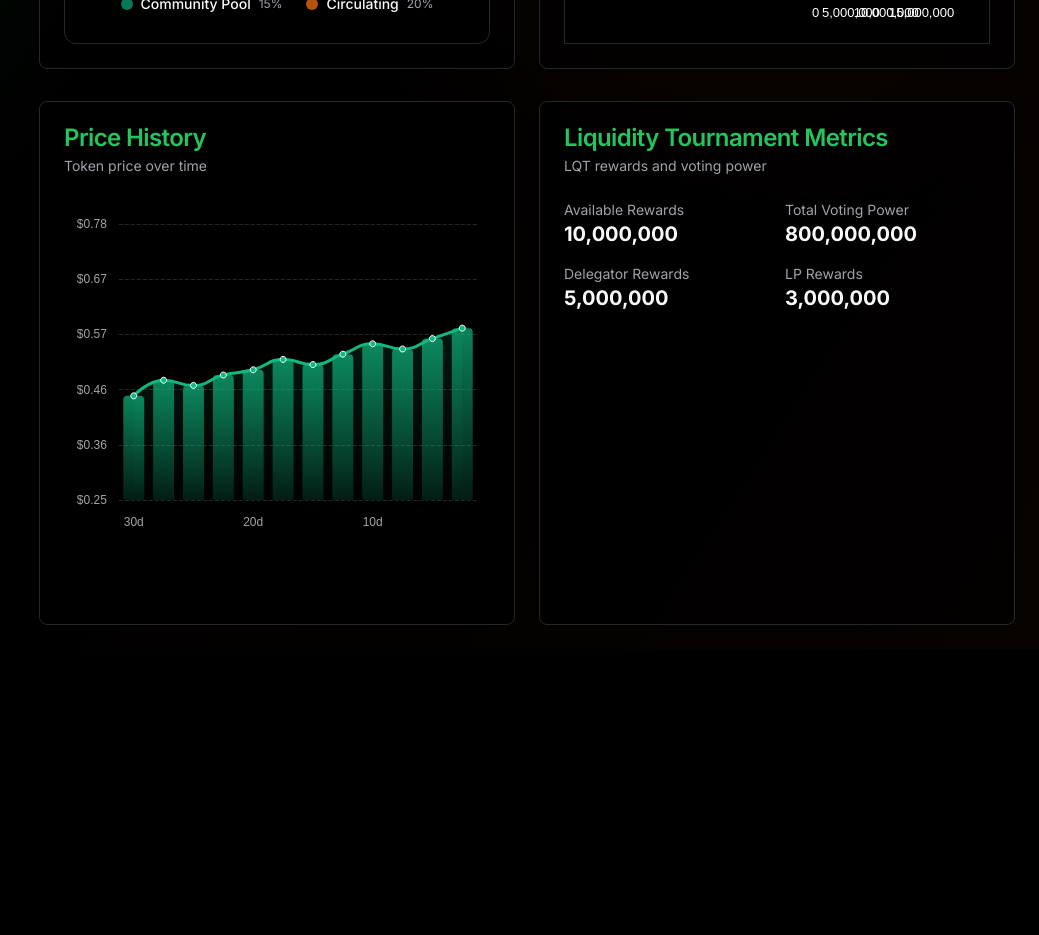
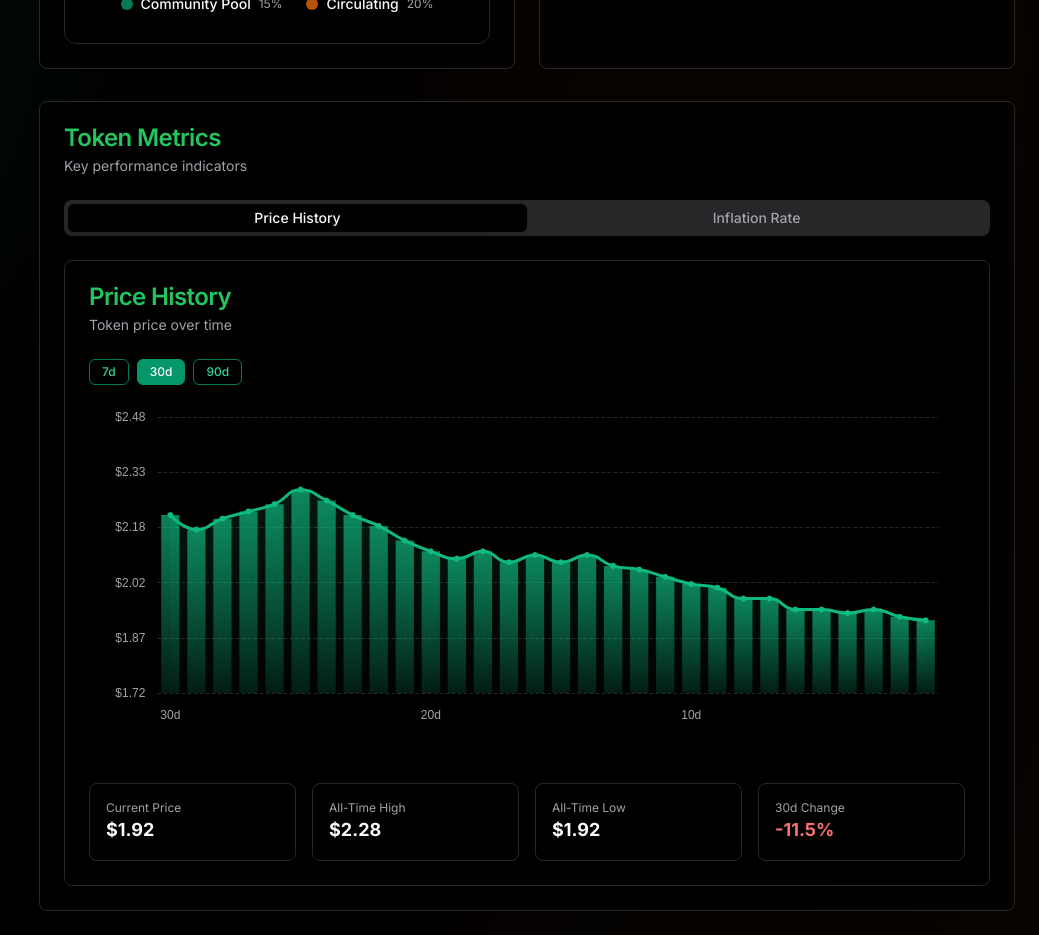
Before and after one commit to penumbra-zone/tokenomics, a Next.js app: page / in a window 1280 px wide. Shown: the part 1320-2255 px from the top of the page, without its empty margins (241-1280 px from the left). Before the commit the page ends 1969 px from the top, so only its background shows below. Built offline with nearby package versions, Linux system fonts and the light colour scheme.

Commit message:
feat: create tabs for metrics

```diff
--- a/src/app/api/price-history/route.ts
+++ b/src/app/api/price-history/route.ts
@@ -1,21 +1,25 @@
 import { NextResponse } from 'next/server';
 
 export async function GET() {
-  // Mock data for now - replace with actual data fetching logic
-  const data = [
-    { date: '2024-01-01', price: 0.45, marketCap: 450000000 },
-    { date: '2024-01-15', price: 0.48, marketCap: 480000000 },
-    { date: '2024-02-01', price: 0.47, marketCap: 470000000 },
-    { date: '2024-02-15', price: 0.49, marketCap: 490000000 },
-    { date: '2024-03-01', price: 0.50, marketCap: 500000000 },
-    { date: '2024-03-15', price: 0.52, marketCap: 520000000 },
-    { date: '2024-04-01', price: 0.51, marketCap: 510000000 },
-    { date: '2024-04-15', price: 0.53, marketCap: 530000000 },
-    { date: '2024-05-01', price: 0.55, marketCap: 550000000 },
-    { date: '2024-05-15', price: 0.54, marketCap: 540000000 },
-    { date: '2024-06-01', price: 0.56, marketCap: 560000000 },
-    { date: '2024-06-15', price: 0.58, marketCap: 580000000 }
-  ];
-
+  // Generate 90 days of daily price history
+  const days = 90;
+  const startDate = new Date();
+  startDate.setDate(startDate.getDate() - (days - 1));
+  let price = 2.0;
+  let marketCap = 200_000_000;
+  const data = [];
+  for (let i = 0; i < days; i++) {
+    // Simulate price with some random walk
+    const change = (Math.random() - 0.5) * 0.08; // up to ±4%
+    price = Math.max(0.5, price + change);
+    marketCap = Math.round(price * 100_000_000 + (Math.random() - 0.5) * 1_000_000);
+    const date = new Date(startDate);
+    date.setDate(startDate.getDate() + i);
+    data.push({
+      date: date.toISOString().slice(0, 10),
+      price: Number(price.toFixed(2)),
+      marketCap,
+    });
+  }
   return NextResponse.json(data);
 }
--- a/src/app/layout.tsx
+++ b/src/app/layout.tsx
@@ -18,6 +18,9 @@ export default function RootLayout({
 }>) {
   return (
     <html lang="en" suppressHydrationWarning>
+      <head>
+        <link rel="icon" href="/favicon.svg" sizes="any" />
+      </head>
       <body
         className={`${inter.className} min-h-screen bg-background text-foreground`}
       >
--- a/src/modules/tokenomics/components/BarLineChart.tsx
+++ b/src/modules/tokenomics/components/BarLineChart.tsx
@@ -2,6 +2,7 @@
 
 import type { EChartsOption } from "echarts";
 import ReactECharts from "echarts-for-react";
+import { useState } from "react";
 
 export interface BarLineChartData {
   x: string;
@@ -19,6 +20,8 @@ interface BarLineChartProps {
   lineColor?: string;
   areaGradientColors?: [string, string];
   minYZero?: boolean;
+  dayOptions?: number[];
+  defaultDays?: number;
 }
 
 export default function BarLineChart({
@@ -32,9 +35,16 @@ export default function BarLineChart({
   lineColor = "#10b981",
   areaGradientColors = ["rgba(16,185,129,0.18)", "rgba(16,185,129,0.01)"],
   minYZero = true,
+  dayOptions = [7, 30, 90],
+  defaultDays = 30,
 }: BarLineChartProps) {
+  const [days, setDays] = useState(defaultDays);
+
+  // Only show the last N days
+  const filteredData = data.slice(-days);
+
   // Dynamic y-axis min/max
-  const values = data.map((item) => item.y);
+  const values = filteredData.map((item) => item.y);
   const minValue = values.length ? Math.min(...values) : 0;
   const maxValue = values.length ? Math.max(...values) : 3;
   const yMin = minYZero
@@ -44,17 +54,18 @@ export default function BarLineChart({
   const interval = (yMax - yMin) / 5;
 
   // X-axis label logic
-  const xAxisLabels =
-    xLabels && xLabels.length === 4
-      ? data.length >= 4
-        ? [
-            data[0].x,
-            data[Math.floor(data.length / 3)].x,
-            data[Math.floor((2 * data.length) / 3)].x,
-            data[data.length - 1].x,
-          ]
-        : data.map((item) => item.x)
-      : undefined;
+  const xAxisLabels = [
+    filteredData[0].x, // leftmost
+    filteredData[Math.floor(filteredData.length / 3)].x,
+    filteredData[Math.floor((2 * filteredData.length) / 3)].x,
+    filteredData[filteredData.length - 1].x, // rightmost
+  ];
+  const xAxisLabelNames = [
+    `${days}d`,
+    `${Math.round((2 * days) / 3)}d`,
+    `${Math.round(days / 3)}d`,
+    "Now",
+  ];
 
   const option: EChartsOption = {
     backgroundColor: "transparent",
@@ -83,19 +94,14 @@ export default function BarLineChart({
     },
     xAxis: {
       type: "category",
-      data: data.map((item) => item.x),
+      data: filteredData.map((item) => item.x),
       axisLabel: {
         color: "#a3a3a3",
         fontSize: 12,
-        formatter: (value: string, idx: number) => {
-          if (xAxisLabels) {
-            if (value === xAxisLabels[0]) return "30d";
-            if (value === xAxisLabels[1]) return "20d";
-            if (value === xAxisLabels[2]) return "10d";
-            if (value === xAxisLabels[3]) return "Now";
-            return "";
-          }
-          return value;
+        formatter: (value: string) => {
+          const idx = xAxisLabels.indexOf(value);
+          if (idx !== -1) return xAxisLabelNames[idx];
+          return "";
         },
         margin: 16,
       },
@@ -128,10 +134,10 @@ export default function BarLineChart({
       {
         name: `${areaLabel} Bars`,
         type: "bar",
-        data: data.map((item) => item.y),
+        data: filteredData.map((item) => item.y),
         barWidth: "70%",
         itemStyle: {
-          borderRadius: [4, 4, 0, 0],
+          borderRadius: [0, 0, 0, 0],
           color: {
             type: "linear",
             x: 0,
@@ -154,7 +160,7 @@ export default function BarLineChart({
       {
         name: `${areaLabel} Line`,
         type: "line",
-        data: data.map((item) => item.y),
+        data: filteredData.map((item) => item.y),
         smooth: true,
         symbol: "circle",
         symbolSize: 6,
@@ -165,7 +171,7 @@ export default function BarLineChart({
         itemStyle: {
           color: lineColor,
           borderColor: "#fff",
-          borderWidth: 1,
+          borderWidth: 0,
         },
         areaStyle: {
           color: {
@@ -189,6 +195,22 @@ export default function BarLineChart({
 
   return (
     <div style={{ height: "100%", width: "100%" }}>
+      {/* Days filter */}
+      <div className="flex items-center gap-2 mb-2">
+        {dayOptions.map((opt) => (
+          <button
+            key={opt}
+            className={`px-3 py-1 rounded-md text-xs font-medium border transition-colors ${
+              days === opt
+                ? "bg-emerald-600 text-white border-emerald-600"
+                : "bg-background/60 text-emerald-400 border-emerald-700 hover:bg-emerald-900/10"
+            }`}
+            onClick={() => setDays(opt)}
+          >
+            {opt}d
+          </button>
+        ))}
+      </div>
       {/* @ts-ignore */}
       <ReactECharts
         option={option}
--- a/src/modules/tokenomics/views/Dashboard.tsx
+++ b/src/modules/tokenomics/views/Dashboard.tsx
@@ -41,6 +41,7 @@ import {
 } from "@/components/ui/tooltip";
 import { useState } from "react";
 import Image from "next/image";
+import { Tabs, TabsList, TabsTrigger, TabsContent } from "@/components/ui/tabs";
 
 // Create client-side only chart components
 const TokenDistributionChart = dynamic(
@@ -236,7 +237,7 @@ export default function Dashboard() {
             <div className="flex items-center justify-between">
               <ThemeSwitcher />
               <a
-                href="#"
+                href="https://guide.penumbra.zone/"
                 className="flex items-center text-sm text-primary hover:text-primary/80"
               >
                 <span className="mr-1">Docs</span>
@@ -395,12 +396,12 @@ export default function Dashboard() {
 
             <Card className="bg-background/60 border-border backdrop-blur-sm">
               <CardHeader>
-                <CardTitle className="text-primary">Inflation Rate</CardTitle>
-                <CardDescription>Token inflation over time</CardDescription>
+                <CardTitle className="text-primary">Burn Metrics</CardTitle>
+                <CardDescription>Token burn by source</CardDescription>
               </CardHeader>
               <CardContent>
                 <div className="h-[400px]">
-                  <InflationRateChart data={priceHistory || []} />
+                  <BurnMetricsChart data={burnMetrics || defaultBurnMetrics} />
                 </div>
               </CardContent>
             </Card>
@@ -420,33 +421,6 @@ export default function Dashboard() {
               <CardContent>
                 <div className="h-[400px]">
                   <TokenDistributionChart data={distribution || []} />
-                </div>
-              </CardContent>
-            </Card>
-
-            <Card className="bg-background/60 border-border backdrop-blur-sm">
-              <CardHeader>
-                <CardTitle className="text-primary">Burn Metrics</CardTitle>
-                <CardDescription>Token burn by source</CardDescription>
-              </CardHeader>
-              <CardContent>
-                <div className="h-[400px]">
-                  <BurnMetricsChart data={burnMetrics || defaultBurnMetrics} />
-                </div>
-              </CardContent>
-            </Card>
-          </div>
-
-          {/* Price History and LQT Metrics */}
-          <div className="grid grid-cols-1 lg:grid-cols-2 gap-6">
-            <Card className="bg-background/60 border-border backdrop-blur-sm">
-              <CardHeader>
-                <CardTitle className="text-primary">Price History</CardTitle>
-                <CardDescription>Token price over time</CardDescription>
-              </CardHeader>
-              <CardContent>
-                <div className="h-[400px]">
-                  <PriceHistoryChart data={priceHistory || []} />
                 </div>
               </CardContent>
             </Card>
@@ -500,6 +474,138 @@ export default function Dashboard() {
               </CardContent>
             </Card>
           </div>
+
+          {/* Price History and Inflation Rate */}
+          <div className="grid grid-cols-1 gap-6">
+            <Card className="bg-background/60 border-border backdrop-blur-sm">
+              <CardHeader>
+                <CardTitle className="text-primary">Token Metrics</CardTitle>
+                <CardDescription>Key performance indicators</CardDescription>
+              </CardHeader>
+              <CardContent>
+                <Tabs defaultValue="price" className="w-full">
+                  <TabsList className="grid grid-cols-2 mb-6">
+                    <TabsTrigger value="price">Price History</TabsTrigger>
+                    <TabsTrigger value="inflation">Inflation Rate</TabsTrigger>
+                  </TabsList>
+
+                  {/* Price History Tab (existing) */}
+                  <TabsContent value="price" className="space-y-4">
+                    <Card className="bg-background/60 border-border backdrop-blur-sm">
+                      <CardHeader>
+                        <CardTitle className="text-primary">
+                          Price History
+                        </CardTitle>
+                        <CardDescription>Token price over time</CardDescription>
+                      </CardHeader>
+                      <CardContent>
+                        <div className="h-[400px]">
+                          <PriceHistoryChart data={priceHistory || []} />
+                        </div>
+                        {/* Metrics grid below chart */}
+                        {priceHistory && priceHistory.length > 0 && (
+                          <div className="grid grid-cols-2 md:grid-cols-4 gap-4 mt-6">
+                            {/* Current Price */}
+                            <Card className="bg-background/40 border-border">
+                              <CardContent className="p-4">
+                                <div className="text-xs text-muted-foreground">
+                                  Current Price
+                                </div>
+                                <div className="text-lg font-bold text-foreground">
+                                  $
+                                  {priceHistory[
+                                    priceHistory.length - 1
+                                  ].price.toFixed(2)}
+                                </div>
+                              </CardContent>
+                            </Card>
+                            {/* All-Time High */}
+                            <Card className="bg-background/40 border-border">
+                              <CardContent className="p-4">
+                                <div className="text-xs text-muted-foreground">
+                                  All-Time High
+                                </div>
+                                <div className="text-lg font-bold text-foreground">
+                                  $
+                                  {Math.max(
+                                    ...priceHistory.map((p) => p.price)
+                                  ).toFixed(2)}
+                                </div>
+                              </CardContent>
+                            </Card>
+                            {/* All-Time Low */}
+                            <Card className="bg-background/40 border-border">
+                              <CardContent className="p-4">
+                                <div className="text-xs text-muted-foreground">
+                                  All-Time Low
+                                </div>
+                                <div className="text-lg font-bold text-foreground">
+                                  $
+                                  {Math.min(
+                                    ...priceHistory.map((p) => p.price)
+                                  ).toFixed(2)}
+                                </div>
+                              </CardContent>
+                            </Card>
+                            {/* 30d Change */}
+                            <Card className="bg-background/40 border-border">
+                              <CardContent className="p-4">
+                                <div className="text-xs text-muted-foreground">
+                                  30d Change
+                                </div>
+                                <div
+                                  className={`text-lg font-bold ${
+                                    priceHistory[priceHistory.length - 1]
+                                      .price -
+                                      (priceHistory[priceHistory.length - 31]
+                                        ?.price ?? priceHistory[0].price) >=
+                                    0
+                                      ? "text-emerald-400"
+                                      : "text-red-400"
+                                  }`}
+                                >
+                                  {(() => {
+                                    const now =
+                                      priceHistory[priceHistory.length - 1]
+                                        .price;
+                                    const prev =
+                                      priceHistory[priceHistory.length - 31]
+                                        ?.price ?? priceHistory[0].price;
+                                    const change = ((now - prev) / prev) * 100;
+                                    return `${
+                                      change >= 0 ? "+" : ""
+                                    }${change.toFixed(1)}%`;
+                                  })()}
+                                </div>
+                              </CardContent>
+                            </Card>
+                          </div>
+                        )}
+                      </CardContent>
+                    </Card>
+                  </TabsContent>
+
+                  <TabsContent value="inflation" className="space-y-4">
+                    <Card className="bg-background/60 border-border backdrop-blur-sm">
+                      <CardHeader>
+                        <CardTitle className="text-primary">
+                          Inflation Rate
+                        </CardTitle>
+                        <CardDescription>
+                          Token inflation over time
+                        </CardDescription>
+                      </CardHeader>
+                      <CardContent>
+                        <div className="h-[400px]">
+                          <InflationRateChart data={priceHistory || []} />
+                        </div>
+                      </CardContent>
+                    </Card>
+                  </TabsContent>
+                </Tabs>
+              </CardContent>
+            </Card>
+          </div>
         </main>
       </div>
     </div>
```
Also changed, not shown: public/favicon.svg (added).
